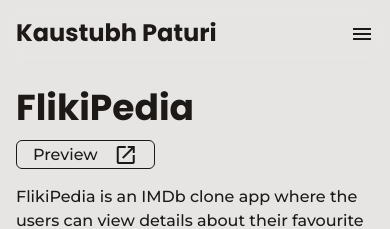
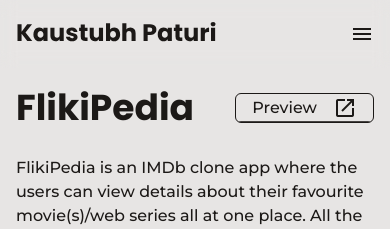
Before and after one commit to paturikaustubh/portfolio, a React (Vite) app: page /portfolio/projects/FlikiPedia in a window 390 px wide. Shown: the top 229 px of the page. Built offline with nearby package versions, Linux system fonts and the light colour scheme.

Commit message:
Navigation bar navigation fix, text reveal animation blur

```diff
--- a/src/Pages/Hero/Hero.tsx
+++ b/src/Pages/Hero/Hero.tsx
@@ -105,10 +105,13 @@ export default function Hero() {
           trigger: char,
           scrub: 1,
           start: "top 80%",
-          end: "bottom 50%",
+          end: "bottom 70%",
+          toggleActions: "play none none reverse",
         },
         opacity: 0.03,
+        filter: "blur(8px)",
         stagger: 0.02,
+        duration: 1,
       });
     });
 
--- a/src/Pages/Projects/ProjectDetails.tsx
+++ b/src/Pages/Projects/ProjectDetails.tsx
@@ -45,6 +45,7 @@ export default function ProjectDetails() {
       cursor.style.mixBlendMode = "";
       cursor.style.color = "var(--text-color)";
       cursor.style.scale = "1";
+      cursor.style.zIndex = "11";
     }
 
     const textBlendElements =
@@ -103,7 +104,7 @@ export default function ProjectDetails() {
   return (
     <TransitionOverlay>
       <section className="min-h-[100dvh] __section-padding lg:mt-8 mt-0 lg:space-y-10 md:space-y-8 sm:space-y-6 space-y-4">
-        <div className="flex justify-between md:items-center sm:flex-row flex-col overflow-hidden">
+        <div className="flex justify-between md:items-center overflow-hidden">
           <span
             className={`__section-title __cursor-blend`}
             style={{ margin: 0 }}
@@ -114,7 +115,7 @@ export default function ProjectDetails() {
             <Link
               to={projectDetails.live}
               target="_blank"
-              className={`expand-bg border rounded-md __section-desc lg:px-8 md:px-6 px-4 sm:mr-0 mr-auto h-fit my-auto flex items-center gap-4`}
+              className={`expand-bg border rounded-md __section-desc lg:px-8 md:px-6 px-4 sm:mr-0 h-fit my-auto flex items-center gap-4`}
               onMouseEnter={cursorHoverColorChange}
               onMouseLeave={cursorLeaveColorChange}
             >
--- a/src/components/Name/Name.tsx
+++ b/src/components/Name/Name.tsx
@@ -59,6 +59,7 @@ export default function Name() {
           end: "bottom 40%",
         },
         opacity: 0,
+        filter: "blur(8px)",
         transformOrigin: "left left",
         stagger: 0.02,
         delay: 1.5,
--- a/src/components/Navbar/Navbar.tsx
+++ b/src/components/Navbar/Navbar.tsx
@@ -52,7 +52,7 @@ export default function Navbar() {
           <section className="flex flex-col text-[2.2rem] __nav-menu-element-list">
             {menuLinks.map(({ to, title }, indx) => (
               <Link
-                to={`/portfolio#${to}`}
+                to={`/portfolio`}
                 className={navMenuElementStyle}
                 onClick={() => {
                   const navigationMenu =
@@ -139,10 +139,10 @@ export default function Navbar() {
           {menuLinks.map(({ to, title }, indx) => (
             <Link
               key={indx}
-              to={`/portfolio#${to}`}
+              to={`/portfolio`}
               className="__nav-underline-element"
               onClick={() => {
-                const ele = document.getElementById("about-me");
+                const ele = document.getElementById(to);
                 ele?.scrollIntoView({ behavior: "smooth" });
               }}
             >
--- a/src/index.css
+++ b/src/index.css
@@ -36,6 +36,7 @@ body.__dark-mode {
 * {
   cursor: none !important;
   user-select: none;
+  scroll-padding-block: 5rem;
 }
 
 button {
```
